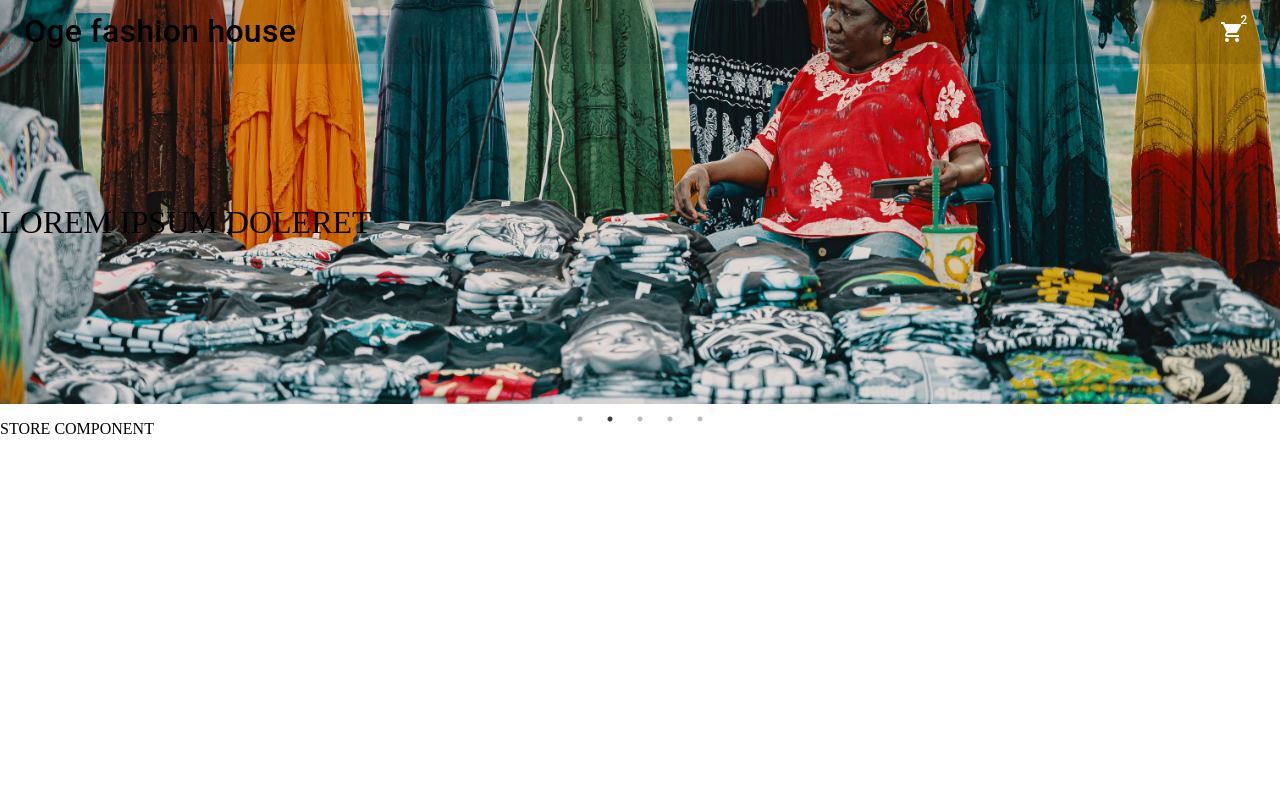
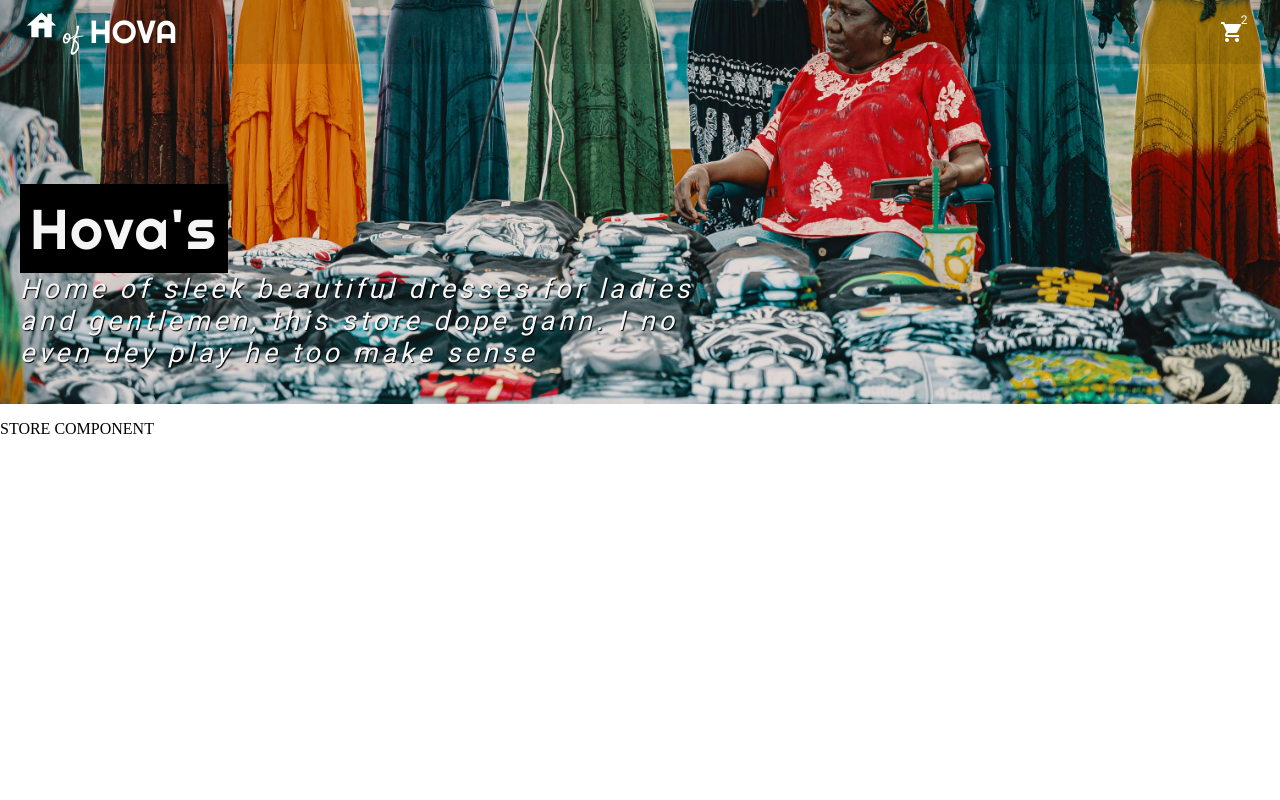
Before and after one commit to larrycoal/Team-N-Ecommerce, a React (Create React App) app: page / in a window 1280 px wide. Shown: the top 800 px of the page. Built offline with nearby package versions, Linux system fonts and the light colour scheme.

Commit message:
featured

```diff
--- a/public/index.html
+++ b/public/index.html
@@ -2,6 +2,8 @@
 <html lang="en">
   <head>
     <meta charset="utf-8" />
+    <link href="https://fonts.googleapis.com/css2?family=Righteous&family=Roboto&display=swap" rel="stylesheet">
+    <link href="https://fonts.googleapis.com/css2?family=Satisfy&display=swap" rel="stylesheet">
     <link rel="icon" href="%PUBLIC_URL%/favicon.ico" />
     <meta name="viewport" content="width=device-width, initial-scale=1" />
     <meta name="theme-color" content="#000000" />
--- a/src/Components/Featured/Carousel.js
+++ b/src/Components/Featured/Carousel.js
@@ -12,10 +12,11 @@ import suits from "../../Resources/images/suits.jpg";
 
 const Carousel = () => {
   const settings = {
-    dots: true,
+    dots: false,
     infinite: true,
-    speed: 400,
+    speed: 500,
     autoplay: true,
+    fade:true
   };
   return (
     <Slider {...settings}>
--- a/src/Components/Featured/index.js
+++ b/src/Components/Featured/index.js
@@ -1,16 +1,17 @@
-import React from 'react';
-import Carousel from './Carousel'
-
-
-
+import React from "react";
+import Carousel from "./Carousel";
 
 const Featured = () => {
-
   return (
     <div className="featured_wrapper">
-            <Carousel/>
+      <Carousel />
       <div className="featured_text">
-                lorem ipsum doleret
+        <div
+         className="top"
+        > Hova's</div>
+         <div className="bottom">
+          Home of sleek beautiful dresses for ladies and gentlemen, this store dope gann. I no even dey play he too make sense
+      </div>
       </div>
     </div>
   );
--- a/src/Components/header_footer/Header.js
+++ b/src/Components/header_footer/Header.js
@@ -6,7 +6,7 @@ import {
   IconButton,
   Badge,
 } from "@material-ui/core";
-import { ShoppingCart } from "@material-ui/icons";
+import { ShoppingCart,House } from "@material-ui/icons";
 
 
 
@@ -26,11 +26,29 @@ const Header = () => {
               variant="h6"
               className="header_text"
             >
-              Oge fashion house
+                <span >
+                <House fontSize="large"/>
+                </span>
+                <span
+                style={{
+                    padding:"4px",
+                    fontFamily:"Satisfy",
+                    fontSize:"25px"
+                }}>
+                    of
+                </span>
+                <span
+                style={{
+                    padding:"4px",
+                    fontFamily:"Righteous"
+                }}
+                >
+                HOVA
+                </span>
             </Typography>
           </div>
           <IconButton style={{
-              color:"white"
+              color:"white",
           }}>
             <Badge badgeContent={2}>
               <ShoppingCart />
--- a/src/Resources/Stylesheet.css
+++ b/src/Resources/Stylesheet.css
@@ -26,7 +26,7 @@ li{
 }
 .header_title .header_text{
     font-size: 1em;
-    color: black
+    color: white
 }
 /*================================
 --------Footer
@@ -47,25 +47,33 @@ li{
     height: 50vh;
     margin-bottom: 20px;
 }
-.featured_wrapper:after{
-    content: "";
-    height: 50vh;
-    width: 100%;
-    background-color: rgba(0,0,0,0.2);
-}
+
 .featured_text{
     position: relative;
-    top:-50%;
-    text-transform: uppercase;
-    font-size: 32px;
+    top:-60%;
+    letter-spacing: 2px;
     color:black;
+    width: 700px;
+    margin: 20px;
+    color: whitesmoke;
+}
+.featured_text .top{
+    font-family: "Righteous";
+    font-size: 56px;
+    background-color: black;
+    width: fit-content;
+    padding: 10px;
 
 }
+.featured_text .bottom{
+    font-family: "Roboto";
+    font-size: 27px;
+    font-style: italic;
+    width: fit-content;
+    letter-spacing: 4px;
+    text-shadow: 1px 1px 1px #000000;
+}
 .carousel_image{
-    position: relative;
-    top:0;
-    background-size: cover;
-    background-repeat: no-repeat;
     height: 50vh;
     width: 100%;
 }
```
Lines whose indentation alone changed are shown as unchanged.
